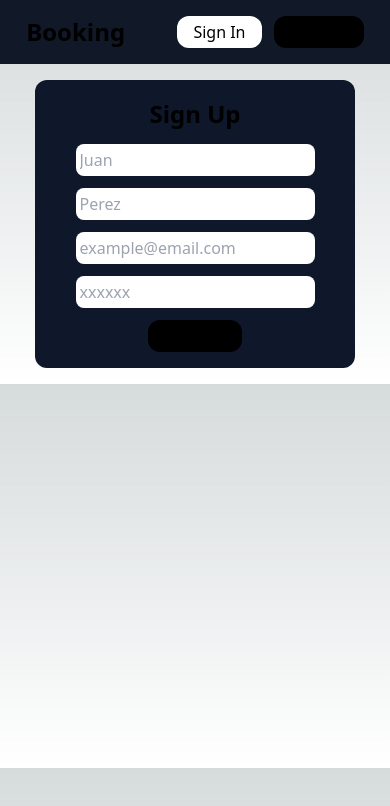
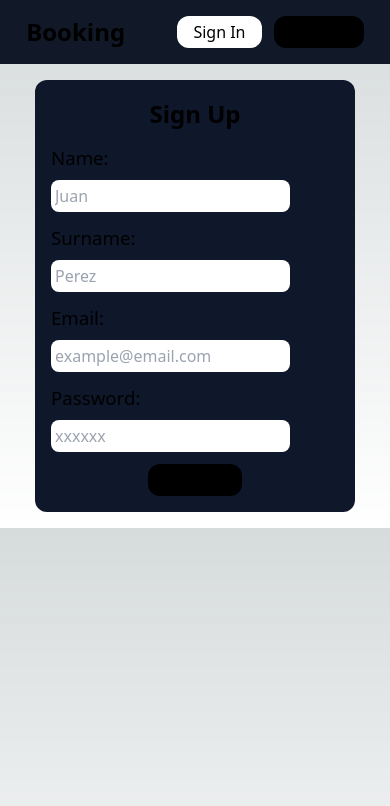
Before and after one commit to DiegoMartinezRey/booking_frontend, a Next.js app: page /register in a window 390 px wide. Shown: the top 806 px of the page. Built offline with nearby package versions, Linux system fonts and the light colour scheme.

Commit message:
register responsive

```diff
--- a/src/app/register/page.jsx
+++ b/src/app/register/page.jsx
@@ -59,30 +59,44 @@ const page = () => {
     <div className="flex justify-center p-4">
       <Panel>
         <h1>Sign Up</h1>
+        <div className="flex flex-col gap-3 items-end">
+          <div className="flex gap-2 flex-wrap">
+            <h2>Name:</h2>
             <InputField
               type={"string"}
               value={nameInput}
               placeholder={"Juan"}
               onChange={getNameInput}
             />
+          </div>
+          <div className="flex gap-2 flex-wrap">
+            <h2>Surname:</h2>
             <InputField
               type={"string"}
               value={surnameInput}
               placeholder={"Perez"}
               onChange={getSurnameInput}
             />
+          </div>
+          <div className="flex gap-2 flex-wrap">
+            <h2>Email:</h2>
             <InputField
               type={"string"}
               value={emailInput}
               placeholder={"example@email.com"}
               onChange={getEmailInput}
             />
+          </div>
+          <div className="flex gap-2 flex-wrap">
+            <h2>Password:</h2>
             <InputField
               type={"string"}
               value={passwordInput}
               placeholder={"xxxxxx"}
               onChange={getPasswordInput}
             />
+          </div>
+        </div>
         <Button style={"dark"} click={setRegister}>
           Register
         </Button>
```
Lines whose indentation alone changed are shown as unchanged.
